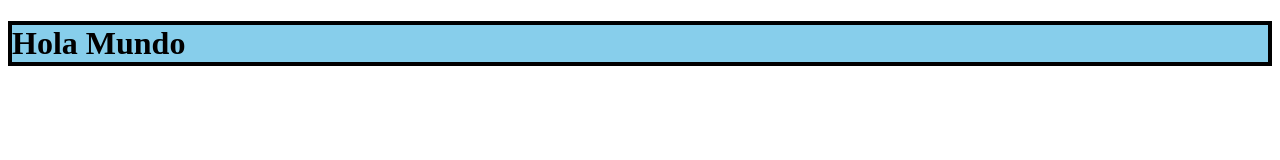
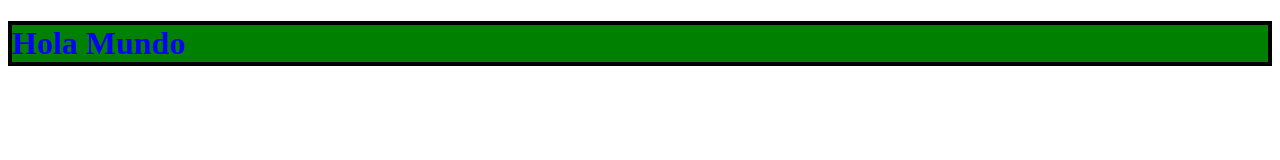
Before and after one commit to noebeltran/vercelpruebagit, a plain HTML site: page index.html in a window 1280 px wide. Drawn offline with Linux system fonts and the light colour scheme.

Commit message:
Add files via upload

```diff
--- a/index.html
+++ b/index.html
@@ -12,9 +12,9 @@
 
     <style>
         h1 {
-            color: black;
+            color: blue;
             border: solid black 4px;
-            background-color: skyblue;
+            background-color: green;
         }
     </style>
 </body>
```
